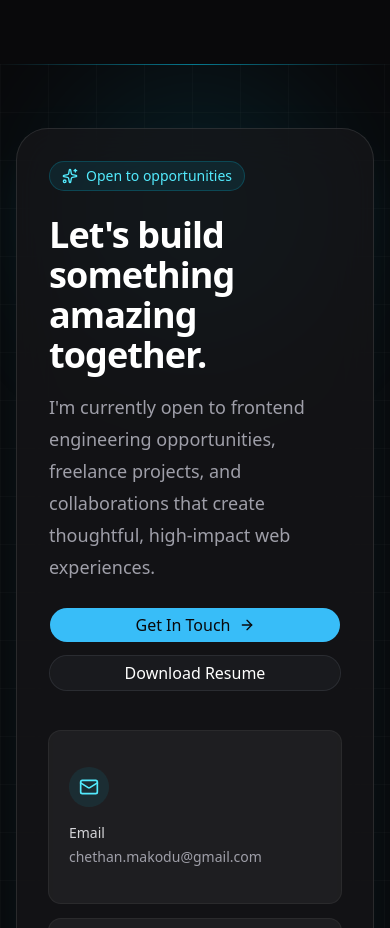
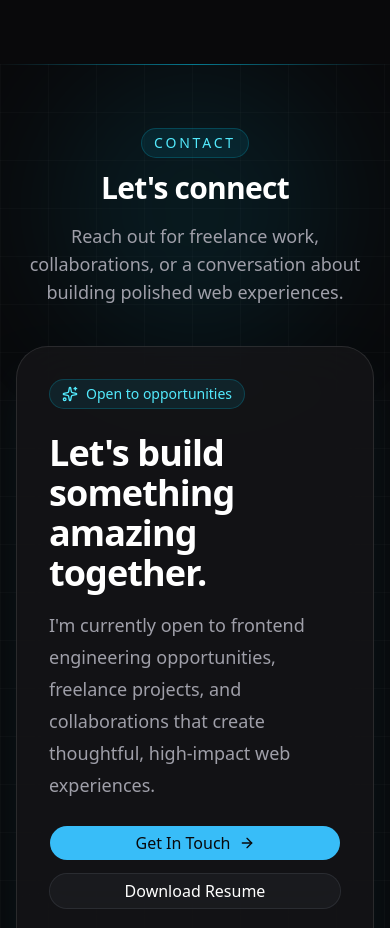
Before and after one commit to chethanmv-31/chethan-portfolio, a Next.js app: page / in a window 390 px wide. Shown: the part 7647-8575 px from the top of the page. Built offline with nearby package versions, Linux system fonts and the light colour scheme.

Commit message:
added heading

```diff
--- a/src/components/sections/contact/Contact.tsx
+++ b/src/components/sections/contact/Contact.tsx
@@ -43,6 +43,18 @@ export function Contact() {
 
       <Container>
         <div className="mx-auto max-w-6xl">
+          <div className="mb-10 text-center">
+            <p className="mb-3 inline-flex items-center rounded-full border border-cyan-400/20 bg-cyan-500/10 px-3 py-1 text-sm font-medium uppercase tracking-[0.2em] text-cyan-300">
+              Contact
+            </p>
+            <h2 className="text-3xl font-bold tracking-tight text-white md:text-4xl">
+              Let&apos;s connect
+            </h2>
+            <p className="mx-auto mt-4 max-w-2xl text-lg text-zinc-400">
+              Reach out for freelance work, collaborations, or a conversation about building polished web experiences.
+            </p>
+          </div>
+
           <div className="overflow-hidden rounded-[2rem] border border-white/10 bg-zinc-900/70 p-8 shadow-2xl shadow-cyan-500/10 backdrop-blur-xl md:p-12">
             <div className="grid gap-10 lg:grid-cols-[1.15fr_0.85fr] lg:items-center">
               <div className="space-y-6">
```
